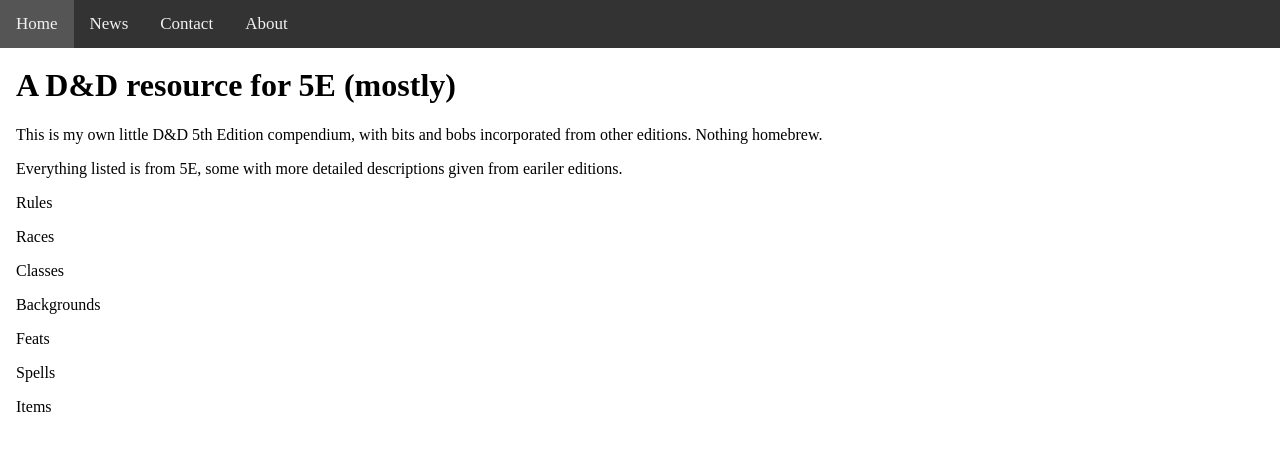
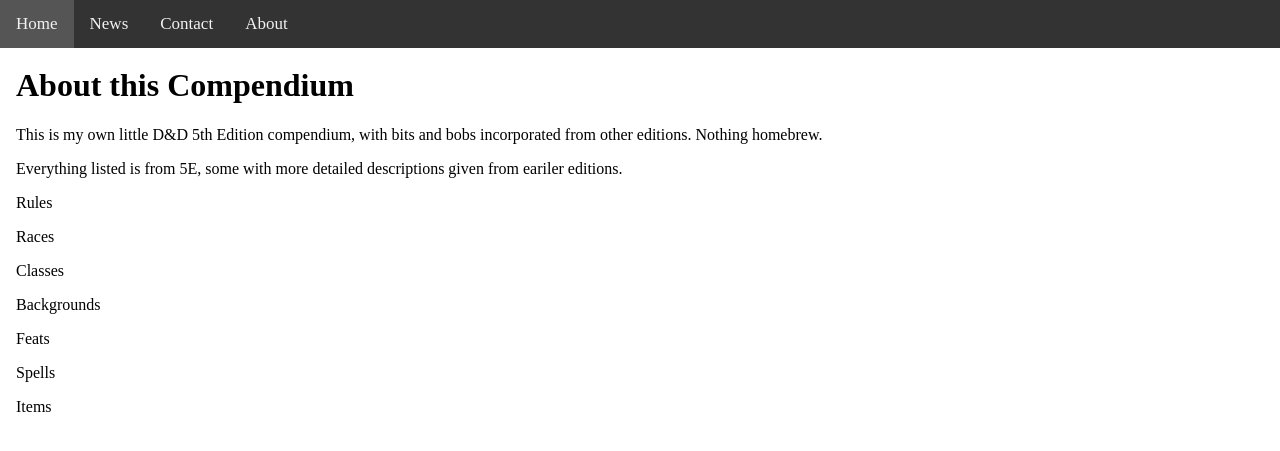
Before and after one commit to FluffsterDM/FluffsterDM.github.io, a Jekyll site: the page built from about/index.html, in a window 1280 px wide and 900 px high. Shown: the top 451 px of the window. Built offline with Jekyll 4.4.1, drawn with Linux system fonts in a browser that asks for light colours.

Commit message:
Update index.html
renamed title

```diff
--- a/about/index.html
+++ b/about/index.html
@@ -3,7 +3,7 @@
 title: About This D&amp;D Compendium
 ---
 <div class="main">
-	<h1>A D&amp;D resource for 5E (mostly)</h1>
+	<h1>About this Compendium</h1>
 	<p>This is my own little D&amp;D 5th Edition compendium, with bits and bobs incorporated from other editions.  Nothing homebrew.</a></p>
 	<p>Everything listed is from 5E, some with more detailed descriptions given from eariler editions.</p>
 	<p>Rules</p>
```
